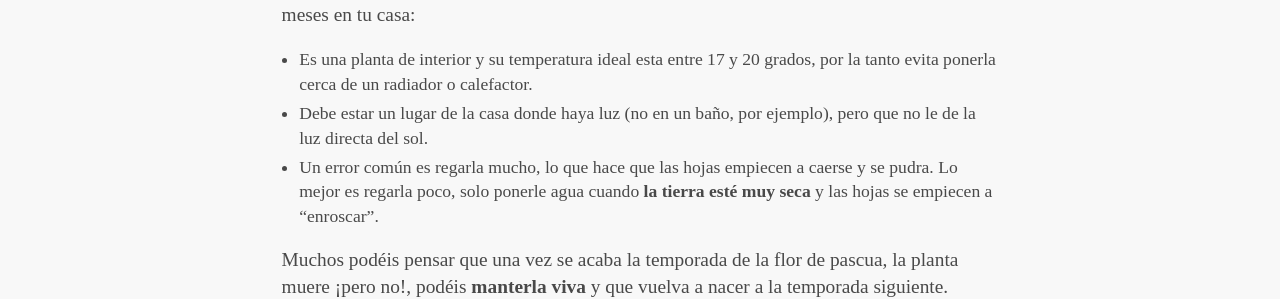
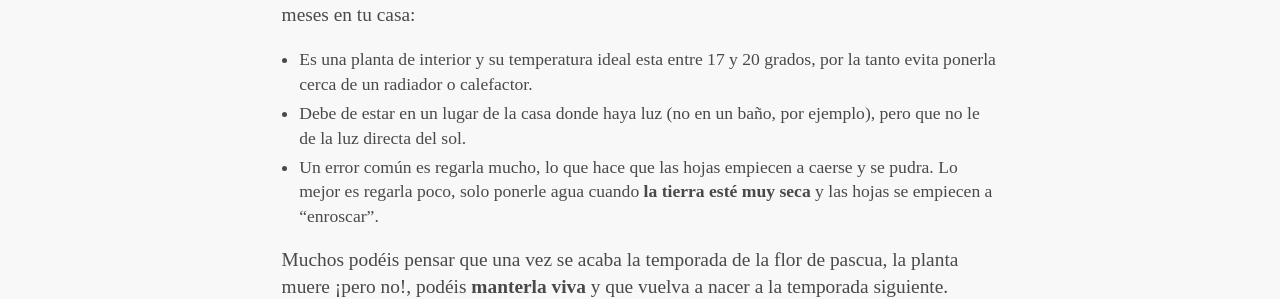
Before and after one commit to keyvanakbary/ramosilvestre.com, a Jekyll site: the page built from src/_posts/2017-12-17-como-cuidar-la-flor-de-pascua.md, in a window 1280 px wide and 900 px high, scrolled down 1653 px. Shown: the part 157-456 px from the top of the window. Built offline with Jekyll 4.4.1, drawn with Linux system fonts in a browser that asks for light colours; some web fonts are replaced.

```diff
--- a/src/_posts/2017-12-17-como-cuidar-la-flor-de-pascua.md
+++ b/src/_posts/2017-12-17-como-cuidar-la-flor-de-pascua.md
@@ -20,7 +20,7 @@ Aunque el color más popupar en navidad es el rojo, en la actualidad puedes cons
 Es cierto, que un cuidado inapropiado de esta planta hace que muera muy pronto, pero si sigues estos **consejos de como cuidar tu flor de pascua**, puede que te dure uno o dos meses en tu casa:
 
 - Es una planta de interior y su temperatura ideal esta entre 17 y 20 grados, por la tanto evita ponerla cerca de un radiador o calefactor.
-- Debe estar un lugar de la casa donde haya luz (no en un baño, por ejemplo), pero que no le de la luz directa del sol.
+- Debe de estar en un lugar de la casa donde haya luz (no en un baño, por ejemplo), pero que no le de la luz directa del sol.
 - Un error común es regarla mucho, lo que hace que las hojas empiecen a caerse y se pudra. Lo mejor es regarla poco, solo ponerle agua cuando **la tierra esté muy seca** y las hojas se empiecen a "enroscar".
 
 Muchos podéis pensar que una vez se acaba la temporada de la flor de pascua, la planta muere ¡pero no!, podéis **manterla viva** y que vuelva a nacer a la temporada siguiente. ¿Cómo?
```
